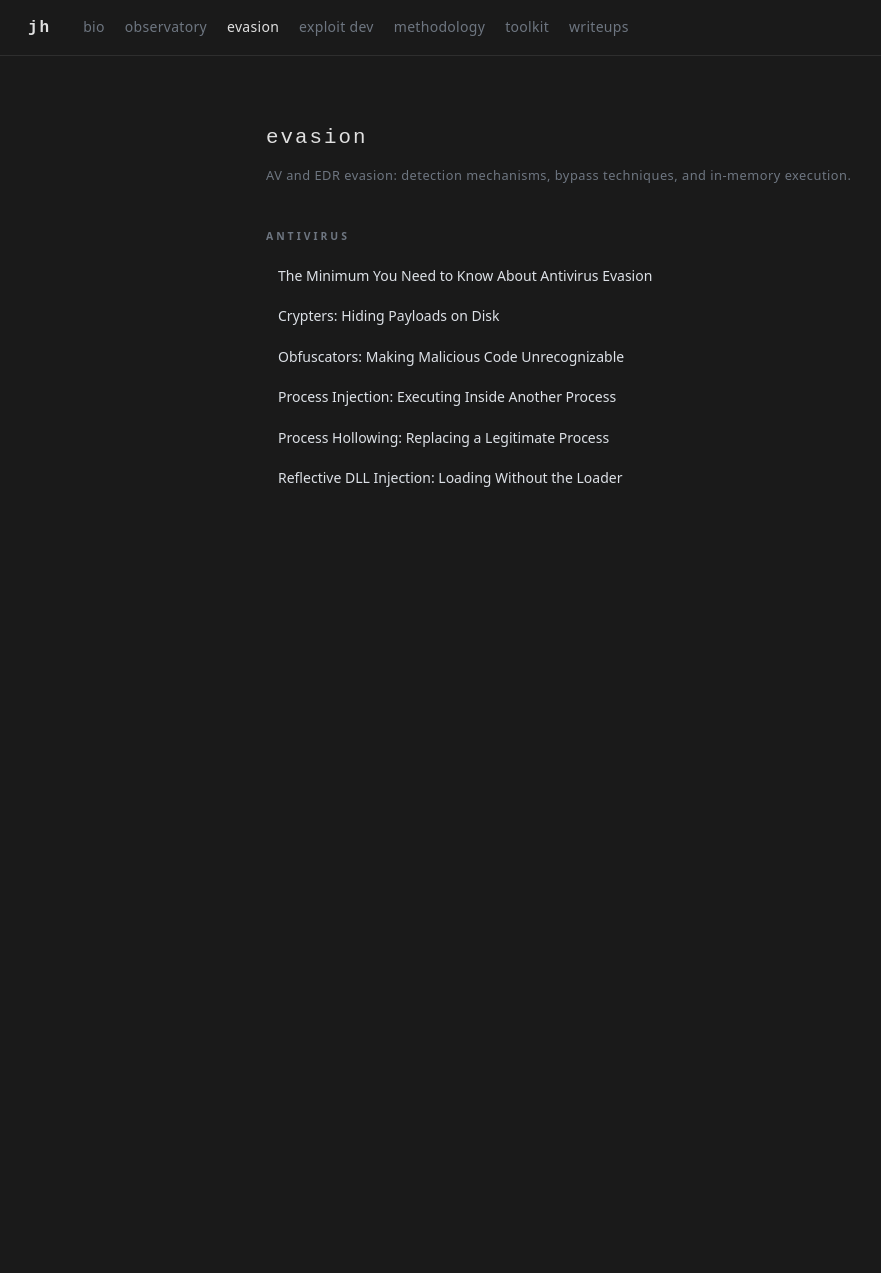
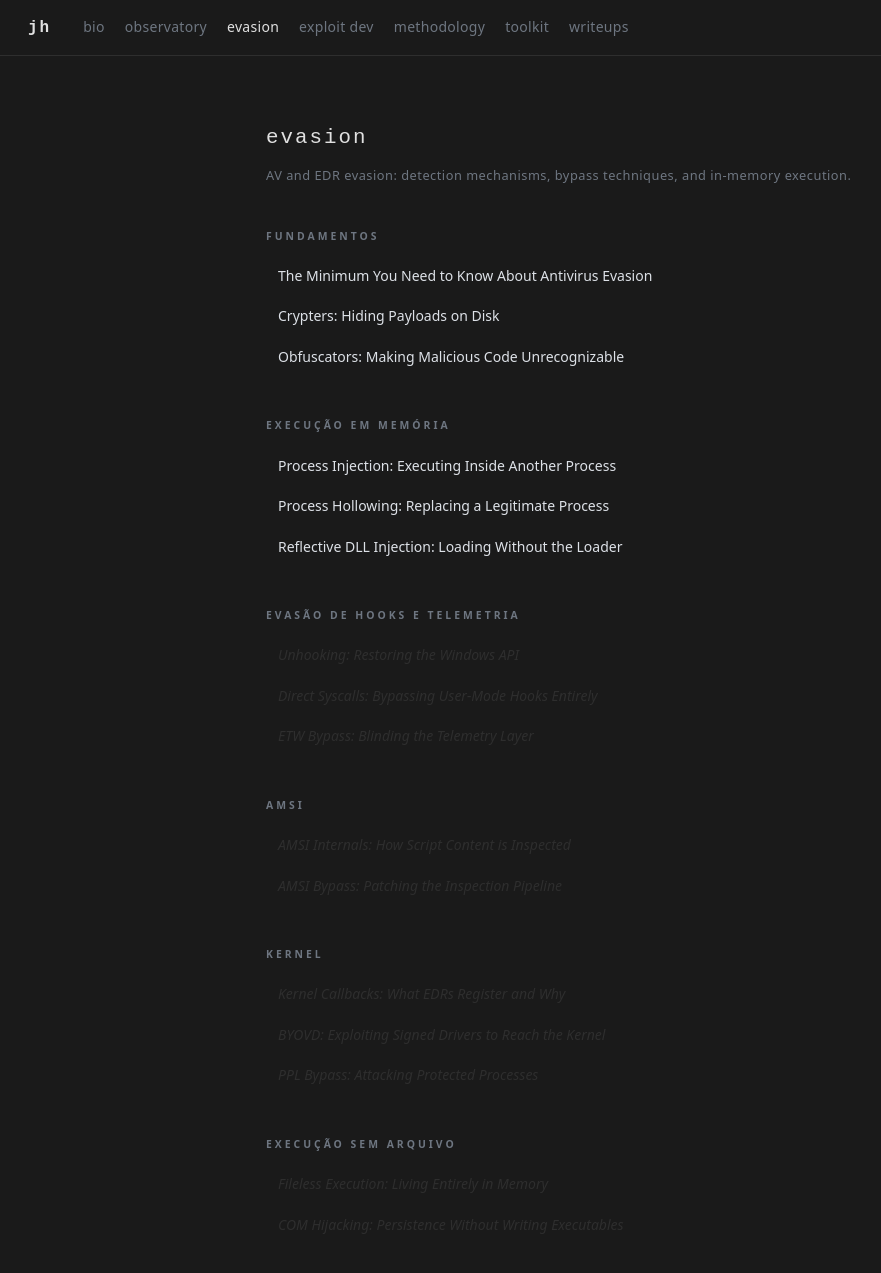
Before and after one commit to juliohenkes/juliohenkes.github.io, a Jekyll site: the page built from evasion/index.md, in a window 1280 px wide and 1356 px high. Shown: the top 1273 px of the window, without its empty margins (0-881 px from the left). Built offline with Jekyll 4.4.1, drawn with Linux system fonts in a browser that asks for light colours.

Commit message:
evasion: restructure index with full series outline
Splits index into six sections: fundamentos, execução em memória, evasão
de hooks e telemetria, amsi, kernel, execução sem arquivo. Published
articles are linked; upcoming articles shown as muted placeholders.

```diff
--- a/assets/css/style.css
+++ b/assets/css/style.css
@@ -413,6 +413,13 @@ code {
   background: var(--active-bg);
 }
 
+.wu-list span.empty {
+  padding: 7px 12px;
+  color: var(--border);
+  font-size: 0.875rem;
+  font-style: italic;
+}
+
 .page-content .wu-list a {
   color: var(--text);
 }
--- a/evasion/index.md
+++ b/evasion/index.md
@@ -7,13 +7,48 @@ title: evasion
 
 <p class="section-desc">AV and EDR evasion: detection mechanisms, bypass techniques, and in-memory execution.</p>
 
-<span class="section-label">antivirus</span>
+<span class="section-label">fundamentos</span>
 
 <div class="wu-list">
   <a href="{{ '/evasion/av-evasion-basics/' | relative_url }}">The Minimum You Need to Know About Antivirus Evasion</a>
   <a href="{{ '/evasion/crypters/' | relative_url }}">Crypters: Hiding Payloads on Disk</a>
   <a href="{{ '/evasion/obfuscators/' | relative_url }}">Obfuscators: Making Malicious Code Unrecognizable</a>
+</div>
+
+<span class="section-label">execução em memória</span>
+
+<div class="wu-list">
   <a href="{{ '/evasion/process-injection/' | relative_url }}">Process Injection: Executing Inside Another Process</a>
   <a href="{{ '/evasion/process-hollowing/' | relative_url }}">Process Hollowing: Replacing a Legitimate Process</a>
   <a href="{{ '/evasion/reflective-dll-injection/' | relative_url }}">Reflective DLL Injection: Loading Without the Loader</a>
 </div>
+
+<span class="section-label">evasão de hooks e telemetria</span>
+
+<div class="wu-list">
+  <span class="empty">Unhooking: Restoring the Windows API</span>
+  <span class="empty">Direct Syscalls: Bypassing User-Mode Hooks Entirely</span>
+  <span class="empty">ETW Bypass: Blinding the Telemetry Layer</span>
+</div>
+
+<span class="section-label">amsi</span>
+
+<div class="wu-list">
+  <span class="empty">AMSI Internals: How Script Content is Inspected</span>
+  <span class="empty">AMSI Bypass: Patching the Inspection Pipeline</span>
+</div>
+
+<span class="section-label">kernel</span>
+
+<div class="wu-list">
+  <span class="empty">Kernel Callbacks: What EDRs Register and Why</span>
+  <span class="empty">BYOVD: Exploiting Signed Drivers to Reach the Kernel</span>
+  <span class="empty">PPL Bypass: Attacking Protected Processes</span>
+</div>
+
+<span class="section-label">execução sem arquivo</span>
+
+<div class="wu-list">
+  <span class="empty">Fileless Execution: Living Entirely in Memory</span>
+  <span class="empty">COM Hijacking: Persistence Without Writing Executables</span>
+</div>
```
